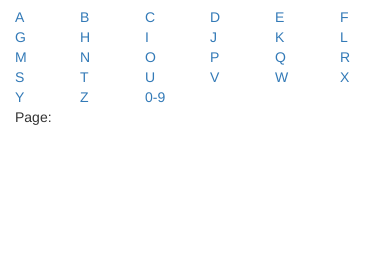
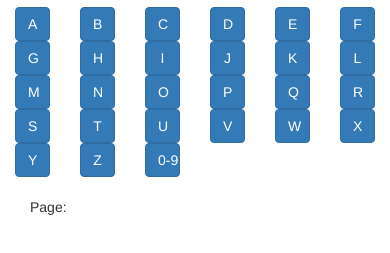
Before and after one commit to duskyshelf/program_listing, a website: page index.html in a window 390 px wide. Shown: the part 63-316 px from the top of the page. Drawn offline with nearby package versions, Linux system fonts and the light colour scheme; some packages are replaced by stand-ins of ours; no server answers.

Commit message:
added responsive styling to top nav bars

```diff
--- a/css/stylesheet.css
+++ b/css/stylesheet.css
@@ -1,3 +1,7 @@
+.pagination {
+  margin-top: 20px;
+}
+
 .program {
   padding: 10px;
 }
--- a/views/basicListing.html
+++ b/views/basicListing.html
@@ -4,18 +4,19 @@
     <div class="row">
       <div class="col-md-1 col-xs-2" ng-repeat="letter in listCtrl.letterList">
         <div>
-          <a href="{{ letter.uri }}" class="btn-block" id="{{ letter.id }}"> {{ letter.icon }} </a>
+          <a href="{{ letter.uri }}" class="btn btn-primary btn-block" id="{{ letter.id }}"> {{ letter.icon }} </a>
         </div>
       </div>
     </div>
   </div>
 
-  <div class="container-fluid">
+  <div class="container-fluid pagination">
     <div class="row">
+      <div class="col-md-2 col-xs-2"></div>
       <div class="col-md-2 col-xs-2"> Page: </div>
       <div class="col-md-1 col-xs-2" ng-repeat="page in listCtrl.paginationList">
         <div>
-          <a href="{{ page.uri }}" class="btn-block" id="{{ page.id }}"> {{ page.number }} </a>
+          <a href="{{ page.uri }}" class="btn btn-info btn-block" id="{{ page.id }}"> {{ page.number }} </a>
         </div>
       </div>
     </div>
```
